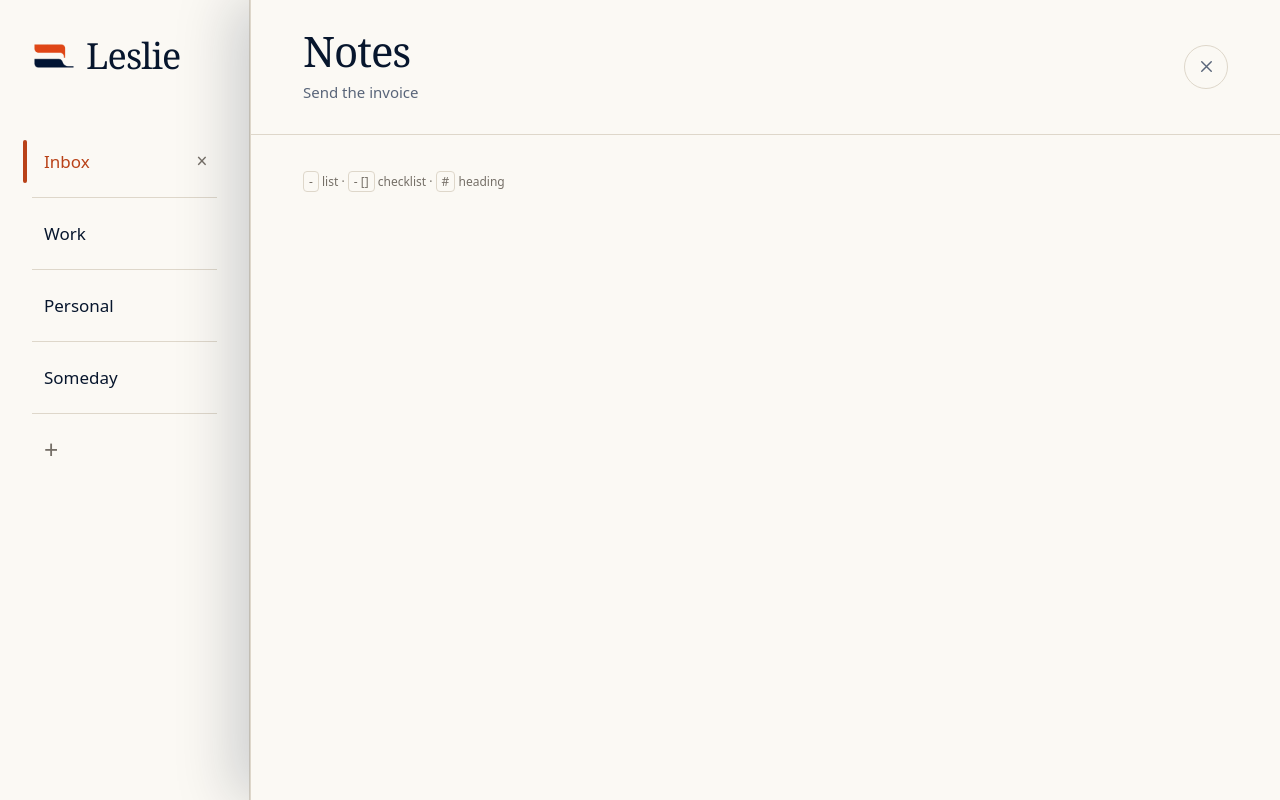
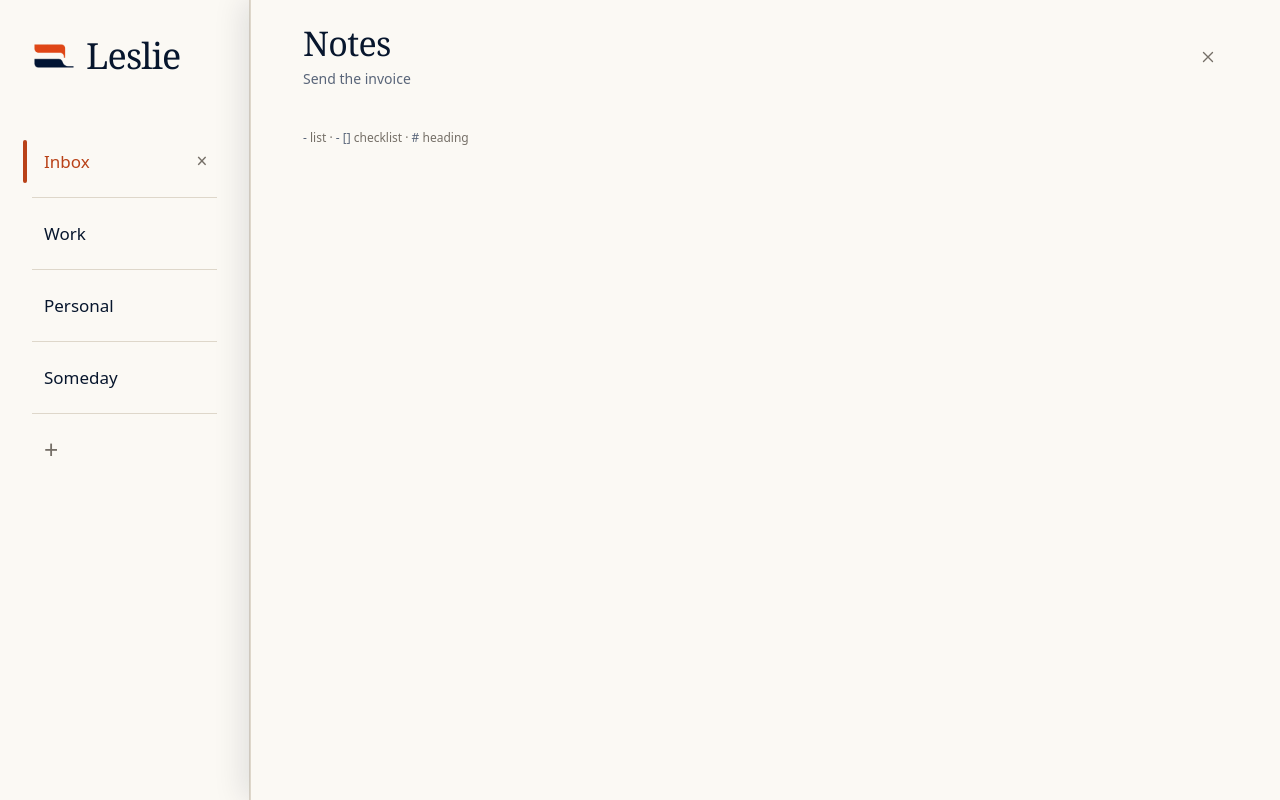
Before and after one commit to thoriqakbar0/leslie, a React (Vite) app: page / in a window 1280 px wide. Both pictures are taken after a click on the button "Send the invoice". Shown: the top 800 px of the page. Built offline with nearby package versions, Linux system fonts and the light colour scheme; what chrono-node would draw is missing.

Commit message:
fix(notes): calm editor chrome

```diff
--- a/src/index.css
+++ b/src/index.css
@@ -292,59 +292,57 @@ body:has(.notes-sidebar) {
   grid-template-rows: auto minmax(0, 1fr);
   border-left: 1px solid var(--line);
   background: var(--paper);
-  box-shadow: -18px 0 54px var(--shadow-panel);
+  box-shadow: -8px 0 28px color-mix(in srgb, var(--shadow-panel) 58%, transparent);
 }
 
 .notes-sidebar-header {
-  min-height: 122px;
+  min-height: 104px;
   display: flex;
   align-items: center;
   justify-content: space-between;
   gap: 24px;
-  padding: 30px 52px;
-  border-bottom: 1px solid var(--line);
+  padding: 26px 52px 20px;
 }
 
 .notes-sidebar-header h2 {
   margin: 0;
-  font: 500 42px/1 var(--serif);
-  letter-spacing: -0.025em;
+  font: 500 34px/1.05 var(--serif);
+  letter-spacing: -0.02em;
 }
 
 .notes-sidebar-header p {
   max-width: 720px;
-  margin: 9px 0 0;
+  margin: 6px 0 0;
   overflow: hidden;
   color: var(--muted);
-  font-size: 15px;
+  font-size: 14px;
   text-overflow: ellipsis;
   white-space: nowrap;
 }
 
 .notes-sidebar-header button {
-  width: 44px;
-  height: 44px;
+  width: 40px;
+  height: 40px;
   display: grid;
   flex: none;
   place-items: center;
   padding: 0;
-  border: 1px solid var(--line);
+  border: 0;
   border-radius: 50%;
   background: transparent;
-  color: var(--muted);
+  color: var(--faint);
   cursor: pointer;
 }
 
 .notes-sidebar-header button:hover,
 .notes-sidebar-header button:focus-visible {
-  border-color: color-mix(in srgb, var(--accent) 45%, var(--line));
-  background: color-mix(in srgb, var(--accent) 7%, transparent);
+  background: var(--selected);
   color: var(--accent);
 }
 
 .notes-sidebar-header svg {
-  width: 19px;
-  height: 19px;
+  width: 18px;
+  height: 18px;
   fill: none;
   stroke: currentColor;
   stroke-linecap: round;
@@ -356,9 +354,9 @@ body:has(.notes-sidebar) {
   display: flex;
   flex-direction: column;
   align-items: flex-start;
-  gap: 24px;
+  gap: 18px;
   overflow: hidden;
-  padding: 38px 52px 52px;
+  padding: 20px 52px 48px;
 }
 
 .rich-notes-editor {
@@ -371,7 +369,7 @@ body:has(.notes-sidebar) {
   outline: 0;
   background: transparent;
   color: var(--ink);
-  font: 400 20px/1.65 var(--serif);
+  font: 400 18px/1.7 var(--serif);
   caret-color: var(--accent);
 }
 
@@ -445,6 +443,13 @@ body:has(.notes-sidebar) {
   margin: 0;
   color: var(--faint);
   font-size: 12px;
+}
+
+.notes-format-hint kbd {
+  padding: 0;
+  border: 0;
+  background: transparent;
+  color: var(--muted);
 }
 
 .page-header,
@@ -1614,7 +1619,7 @@ input:focus-visible {
   }
 
   .notes-sidebar-header h2 {
-    font-size: 36px;
+    font-size: 30px;
   }
 
   .notes-editor {
```
